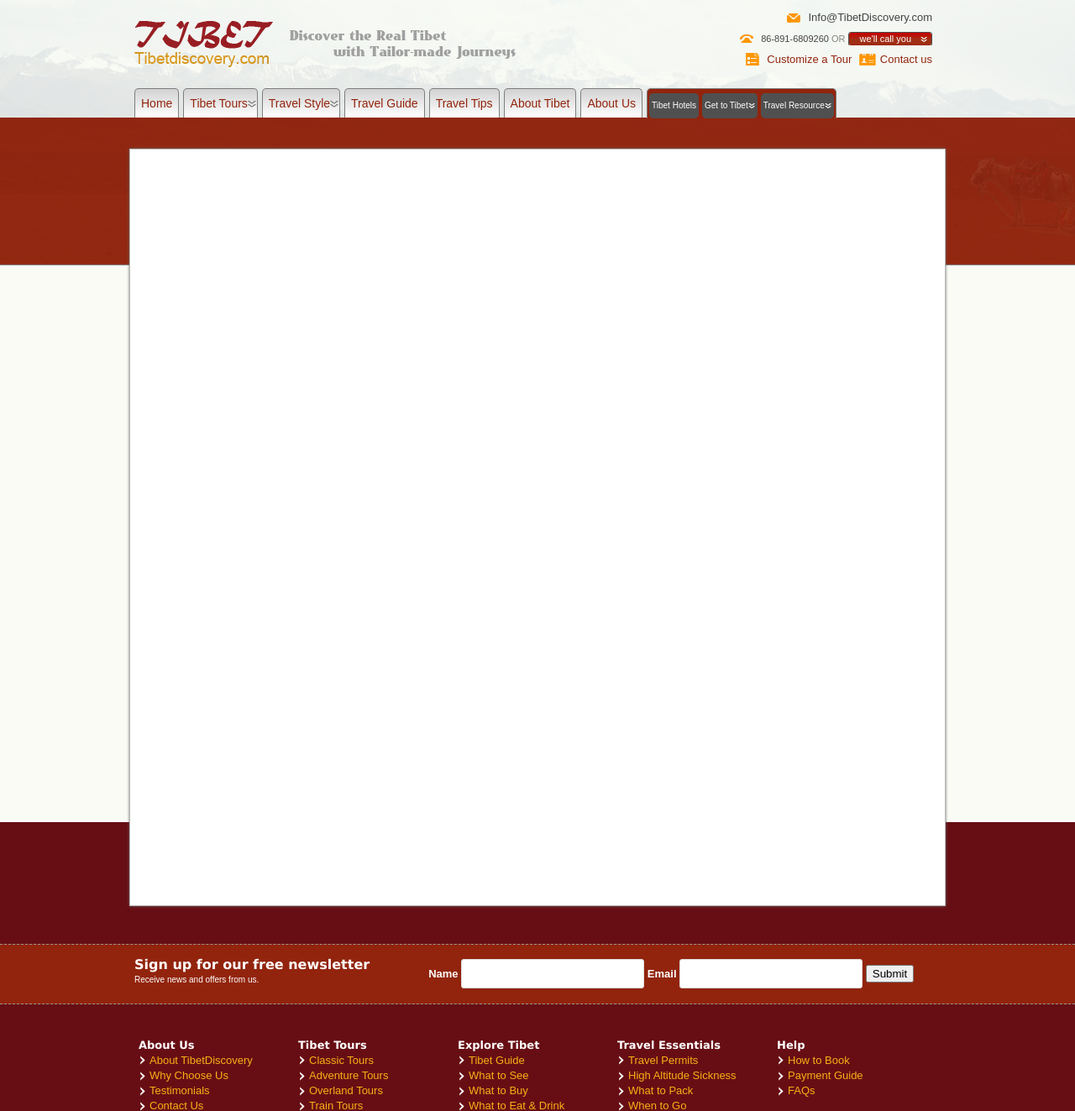
After one commit to hellocreep/TD, a Django app: page /itinerary/ in a window 1280 px wide. The commit adds this page. Shown: the top 1323 px of the page at 84% size. Run offline with Django 3.2, Linux system fonts and the light colour scheme.

Commit message:
add itinerary page

```diff
--- a/pool/TD/views.py
+++ b/pool/TD/views.py
@@ -42,3 +42,6 @@ def quick_form(request):
 
 def whatwedo(request):
     return render_to_response('whatwedo.html',{})
+
+def itinerary(request):
+    return render_to_response('itinerary.html',{})
--- /dev/null
+++ b/pool/assets/styles/itinerary.css
@@ -0,0 +1,12 @@
+.itinerary-wrap {
+    margin:0 auto;
+    background: #ffffff;
+    width: 970px;
+    position:relative;
+    min-height: 900px;
+    border: 1px solid #B8B8B8;
+    -webkit-box-shadow: #666 0px 0px 3px;
+    -moz-box-shadow: #666 0px 0px 3px;
+    box-shadow: #666 0px 0px 3px;
+    behavior: url(PIE.htc);
+}
--- /dev/null
+++ b/pool/templates/itinerary.html
@@ -0,0 +1,26 @@
+{% extends 'base.html' %}
+
+{% block title %}Itinerary{% endblock %}
+
+{% block style %}
+<link href="/assets/styles/itinerary.css"  type="text/css" rel="stylesheet"/>
+{% endblock %}
+
+{% block script %}
+<!-- 页面js脚本 -->
+{% endblock %}
+
+{% block body%}
+{% include 'header.html' %}
+<div class="bread"></div>
+<div class="itinerary-wrap">
+
+    <div class="tour-info"></div>
+
+    <div class="tour-detail"></div>
+
+    <div class="tour-foot"></div>
+</div>
+
+{% include 'footer.html' %}
+{% endblock %}
--- a/pool/templates/sitemap.html
+++ b/pool/templates/sitemap.html
@@ -79,5 +79,10 @@ dd a:active{
 	<dd><a href="http://127.0.0.1:8000/salesteam/">salesteam.html</a></dd>
 	<dd><a href="http://127.0.0.1:8000/whatwedo/">whatwedo.html</a></dd>
 </dl>
+<dl>
+    <dt>Itinerary</dt>
+    <dd><a href="/itinerary/">Itinerary</a></dd>
+</dl>
+
 </body>
 </html>
--- a/pool/urls.py
+++ b/pool/urls.py
@@ -38,5 +38,6 @@ urlpatterns += patterns('TD.views',
     (r'^salesteam/$','salesteam'),
     (r'^quickform/$','quick_form'),
     (r'^whatwedo/$','whatwedo'),
+    (r'^itinerary/$','itinerary'),
     (r'^$','sitemap'),
 )
```
Also changed, not shown: pool/assets/scripts/itinerary.js (added).
